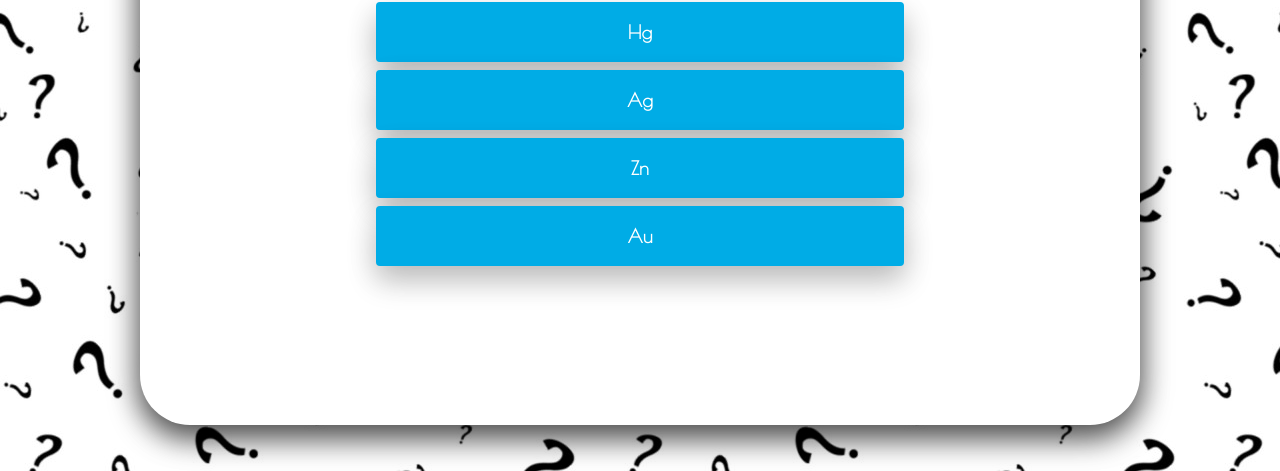
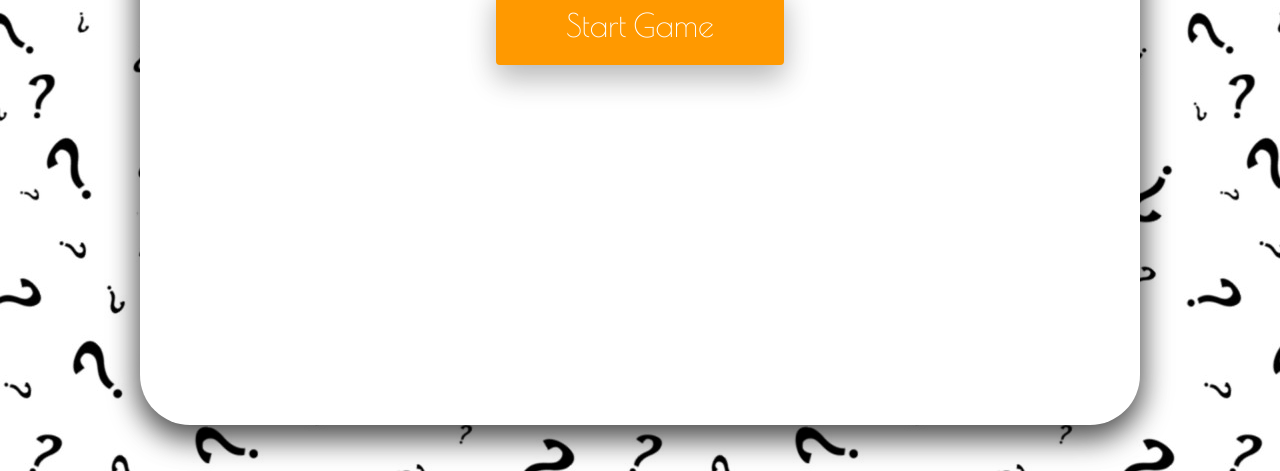
Before and after one commit to cuneytakcay/TriviaGame, a plain HTML site: page index.html in a window 1280 px wide. Shown: the part 329-800 px from the top of the page. Drawn offline with nearby package versions, Linux system fonts and the light colour scheme.

Commit message:
Added Start page.

```diff
--- a/assets/css/style.css
+++ b/assets/css/style.css
@@ -64,13 +64,17 @@ button:hover {
 	margin-top: 150px;
 }
 
-#btn-restart {
+#btn-start, #btn-restart {
 	width: 30%;
 	height: 80px;
 	background-color: #ff9900;
 	font-size: 32px;
 }
 
-#btn-restart:hover {
+#btn-start:hover, #btn-restart:hover {
 	background-color: #ffb84d;
 }
+
+#btn-start {
+	margin-top: 150px;
+}
--- a/assets/javascript/app.js
+++ b/assets/javascript/app.js
@@ -27,6 +27,26 @@ $(function () {
 						{ A: "Kid A", B: "OK Computer", C: "The Bends", D: "Hail to the Thief" },
 						{ A: "1986", B: "1987", C: "1988", D: "1989" },
 						{ A: "AB negative", B: "O negative", C: "O positive", D: "AB Positive" } ];
+
+	// OPENING PAGE ====================================================
+	// Display the header on top -----------------------------------
+	var headerSec = $("<div id=\"header\">");
+	var logo = $("<img src=\"assets/images/trivia.png\">");
+
+	headerSec.append(logo);
+	$("#container").append(headerSec);
+
+	// Create a start button.
+	var startGameBtn = $("<button id=\"btn-start\">Start Game</button>");
+	$("#container").append(startGameBtn);
+
+	// Refresh the page when start button is clicked.
+	$("#btn-start").on("click", function() {
+
+		$("#container").empty();
+		refreshPage();
+
+	})
 
 	// REFRESH PAGE ====================================================
 	function refreshPage() {
@@ -159,8 +179,8 @@ $(function () {
 				refreshPage();
 			} else {
 				$("#container").append("<img src=\"assets/images/game-over.png\" id=\"game-over\">");
-				$("#container").append("<h1>Correct Answer: " + correct + "</h1>");
-				$("#container").append("<h1>Wrong Answer: " + wrong + "</h1>");
+				$("#container").append("<h1>Correct Answers: " + correct + "</h1>");
+				$("#container").append("<h1>Incorrect Answers: " + wrong + "</h1>");
 				$("#container").append("<h1>Unanswered: " + unanswered + "</h1>");
 
 				// Create the restart button
@@ -174,7 +194,7 @@ $(function () {
 					number = 0;
 					correct = 0;
 					wrong = 0;
-					unanswered = 0;
+					unanswered = 0
 					refreshPage();
 
 				})
@@ -184,6 +204,4 @@ $(function () {
 
 	}
 
-	// START GAME ===============================================
-	refreshPage();
 });
```
